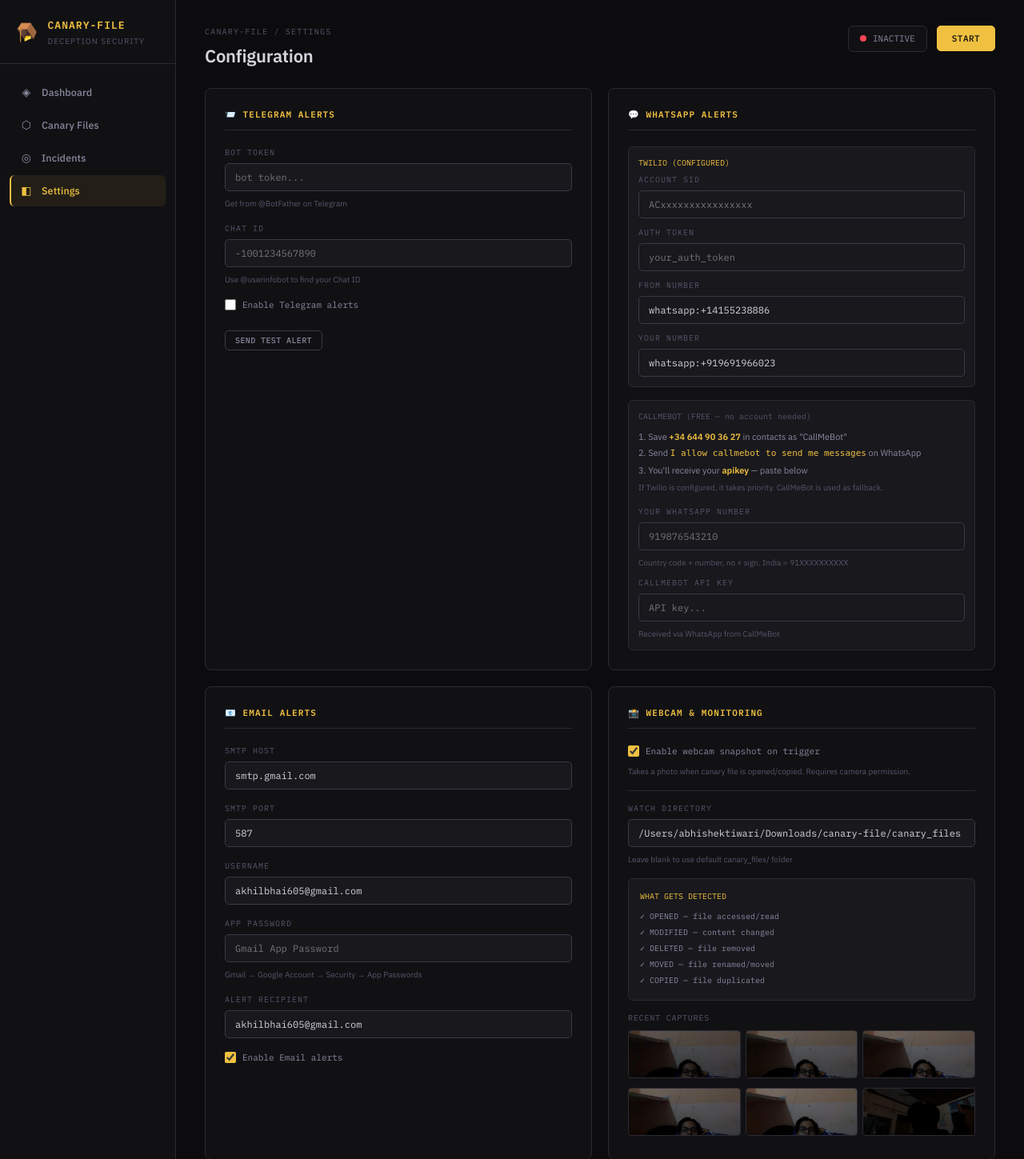
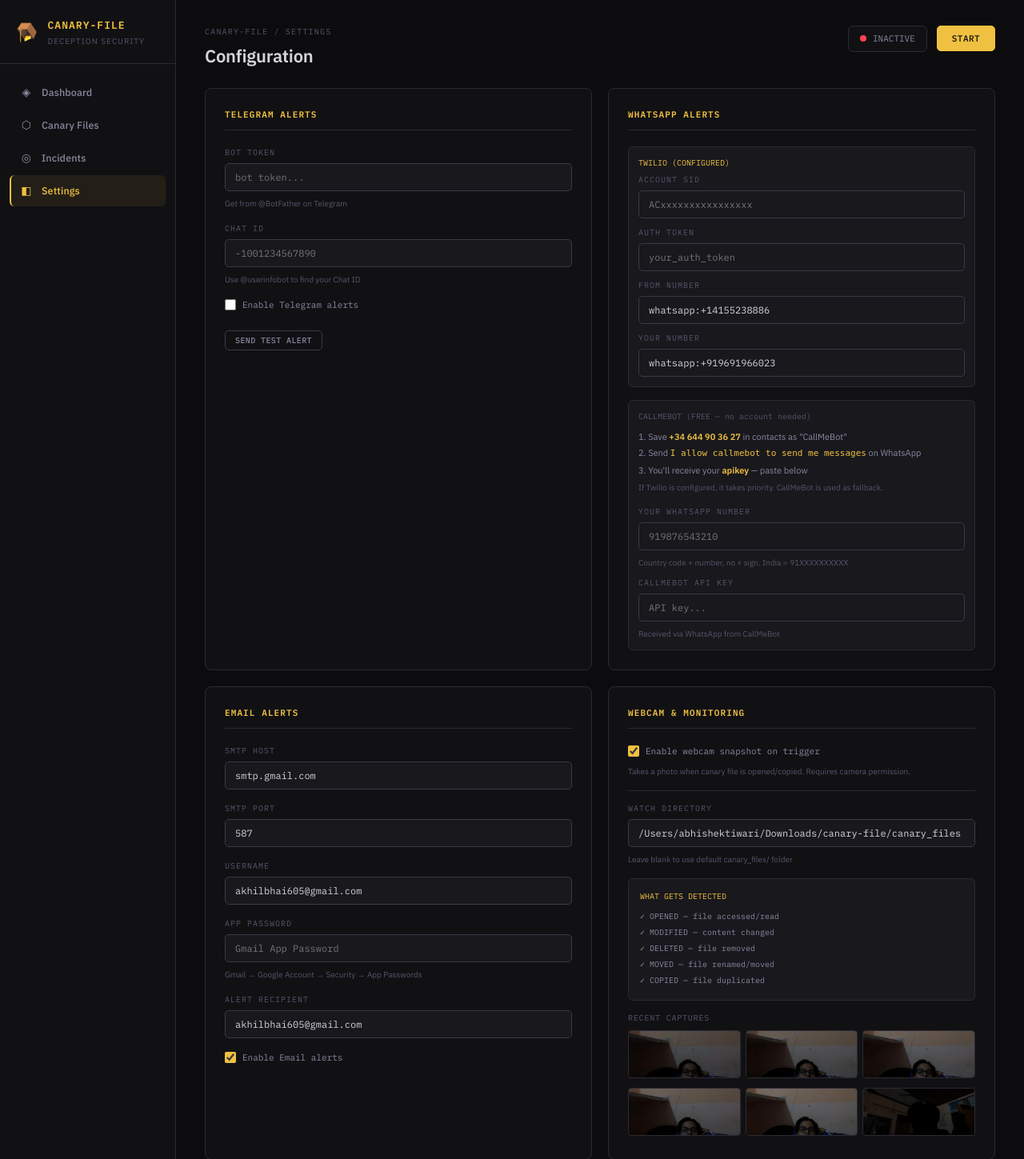
Before and after one commit to Abhishek09821/canary-file, a Flask app: page /settings in a window 1280 px wide. Shown: the top 1449 px of the page at 80% size. Run offline with Flask 3, Linux system fonts and the light colour scheme; data comes from the database, SQL or seed files in the repository.

Commit message:
Remove emoji from settings titles

```diff
--- a/frontend/templates/settings.html
+++ b/frontend/templates/settings.html
@@ -33,7 +33,7 @@
 
       <!-- Telegram -->
       <div class="settings-section">
-        <div class="settings-title">📨 Telegram Alerts</div>
+        <div class="settings-title">Telegram Alerts</div>
         <div class="settings-row">
           <label class="form-label">Bot Token</label>
           <input class="form-input" id="tg_token" type="password" placeholder="110201543:AAHdq..." />
@@ -55,7 +55,7 @@
 
       <!-- WhatsApp -->
       <div class="settings-section">
-        <div class="settings-title">💬 WhatsApp Alerts</div>
+        <div class="settings-title">WhatsApp Alerts</div>
 
         <!-- Twilio (already configured) -->
         <div style="background:var(--bg3);border:1px solid var(--border);border-radius:6px;padding:12px;margin-bottom:16px;">
@@ -102,7 +102,7 @@
 
       <!-- Email -->
       <div class="settings-section">
-        <div class="settings-title">📧 Email Alerts</div>
+        <div class="settings-title">Email Alerts</div>
         <div class="settings-row">
           <label class="form-label">SMTP Host</label>
           <input class="form-input" id="smtp_host" placeholder="smtp.gmail.com" />
@@ -134,7 +134,7 @@
 
       <!-- Webcam + Monitoring -->
       <div class="settings-section">
-        <div class="settings-title">📸 Webcam & Monitoring</div>
+        <div class="settings-title">Webcam & Monitoring</div>
         <div class="settings-row">
           <div class="checkbox-row">
             <input type="checkbox" id="webcam_enabled" />
```
